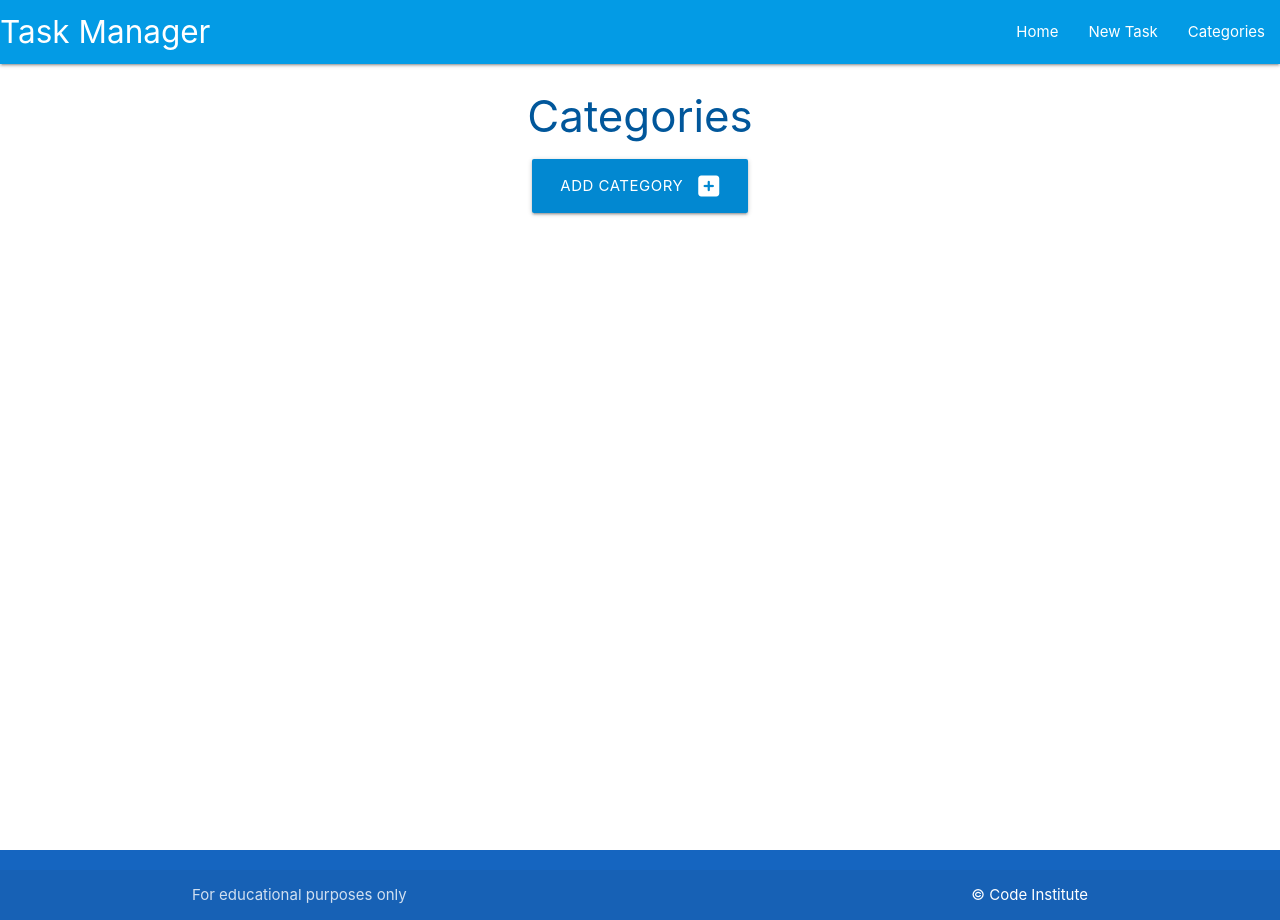
After one commit to ChrisT-CC/CI-Flask-SQLAlchemy-Task-Manager-App, a Flask app: page /categories in a window 1280 px wide. The commit adds this page. Run offline with Flask 2, Linux system fonts and the light colour scheme.

Commit message:
Create functionality for adding new categories to the database and update README.md

```diff
--- a/run.py
+++ b/run.py
@@ -1,4 +1,4 @@
-# Import os in order to utilize environment variables within this file
+""" Import os in order to utilize environment variables within this file """
 import os
 from taskmanager import app
 
--- a/taskmanager/models.py
+++ b/taskmanager/models.py
@@ -1,3 +1,4 @@
+""" create Category and Task models for taskmanager database """
 from taskmanager import db
 
 
--- a/taskmanager/routes.py
+++ b/taskmanager/routes.py
@@ -1,9 +1,33 @@
-from flask import render_template
+""" create routes to link the static templates """
+from flask import render_template, request, redirect, url_for
 from taskmanager import app, db
 from taskmanager.models import Category, Task
 
 
-# Create a basic app route using the root-level directory of "/"
 @app.route("/")
 def home():
+    """ create a basic app route using the root-level directory of "/" """
     return render_template("tasks.html")
+
+
+@app.route("/categories")
+def categories():
+    """ populate the new categories template """
+    return render_template("categories.html")
+
+
+# we need to include a list of the two methods "GET" and "POST", since we will
+# be submitting a form to the database
+@app.route("/add_category", methods=["GET", "POST"])
+def add_category():
+    """ template for adding a new category """
+    # POST method functionality for users to add a new category to the database
+    if request.method == "POST":
+        category = Category(category_name=request.form.get("category_name"))
+        db.session.add(category)
+        db.session.commit()
+        # after the form gets submitted, and we're adding and committing the
+        # new data to our database, we could redirect the user back to the
+        # 'categories' page
+        return redirect(url_for("categories"))
+    return render_template("add_category.html")
--- a/taskmanager/templates/base.html
+++ b/taskmanager/templates/base.html
@@ -22,7 +22,7 @@
                 <ul class="right hide-on-med-and-down">
                     <li><a href="{{ url_for('home') }}">Home</a></li>
                     <li><a href="">New Task</a></li>
-                    <li><a href="">Categories</a></li>
+                    <li><a href="{{ url_for('categories') }}">Categories</a></li>
                 </ul>
             </div>
         </nav>
@@ -31,7 +31,7 @@
         <ul class="sidenav" id="mobile-demo">
             <li><a href="{{ url_for('home') }}">Home</a></li>
             <li><a href="">New Task</a></li>
-            <li><a href="">Categories</a></li>
+            <li><a href="{{ url_for('categories') }}">Categories</a></li>
 
         </ul>
     </header>
--- /dev/null
+++ b/taskmanager/templates/categories.html
@@ -0,0 +1,16 @@
+<!-- This is where it will be displayed any task that will be stored within the database -->
+{% extends "base.html" %}
+{% block content %}
+
+<h3 class="light-blue-text text-darken-4 center-align">Categories</h3>
+
+<!-- Create a button that will link the form to add a new category -->
+<div class="row">
+    <div class="col s12 center-align">
+        <a href="{{ url_for('add_category') }}" class="btn-large light-blue darken-2">
+            Add Category <i class="fas fa-plus-square right"></i>
+        </a>
+    </div>
+</div>
+
+{% endblock %}
```
Also changed, not shown: taskmanager/templates/add_category.html (added, +28 -0 lines), README.md.
